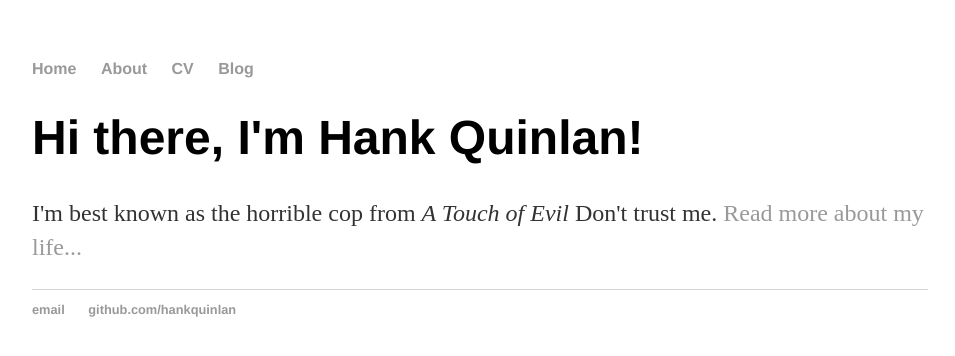
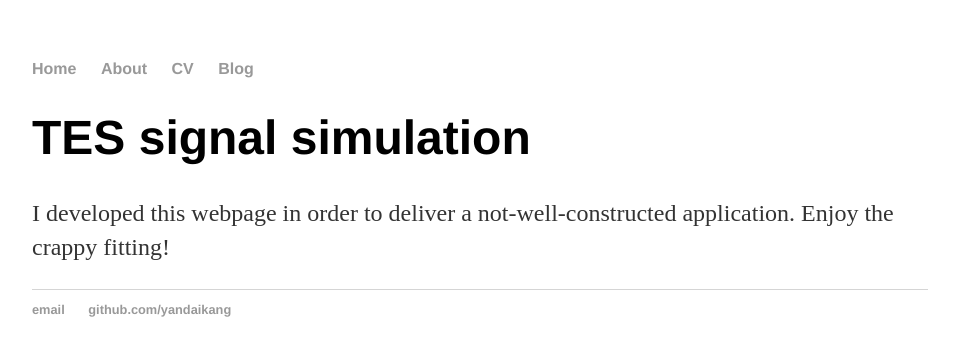
Before and after one commit to yandaikang/yandaikang.github.io, a plain HTML site: page index.html in a window 1280 px wide. Shown: the whole page, without its empty margins (160-1115 px from the left). Drawn offline with Linux system fonts and the light colour scheme.

Commit message:
unimportant change

```diff
--- a/index.html
+++ b/index.html
@@ -16,14 +16,14 @@
 		</nav>
 		<div class="container">
     		<div class="blurb">
-        		<h1>Hi there, I'm Hank Quinlan!</h1>
-				<p>I'm best known as the horrible cop from <em>A Touch of Evil</em> Don't trust me. <a href="/about">Read more about my life...</a></p>
+        		<h1>TES signal simulation</h1>
+				<p>I developed this webpage in order to deliver a not-well-constructed application. Enjoy the crappy fitting!</a></p>
     		</div><!-- /.blurb -->
 		</div><!-- /.container -->
 		<footer>
     		<ul>
-        		<li><a href="mailto:hankquinlanhub@gmail.com">email</a></li>
-        		<li><a href="https://github.com/hankquinlan">github.com/hankquinlan</a></li>
+        		<li><a href="mailto:yandaikang@gmail.com">email</a></li>
+        		<li><a href="https://github.com/hankquinlan">github.com/yandaikang</a></li>
 			</ul>
 		</footer>
 	</body>
```
